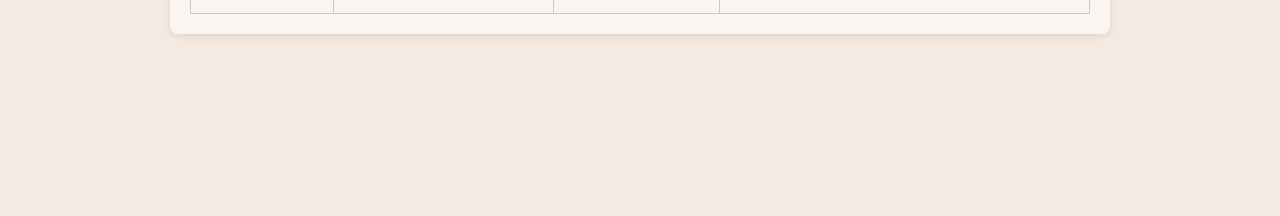
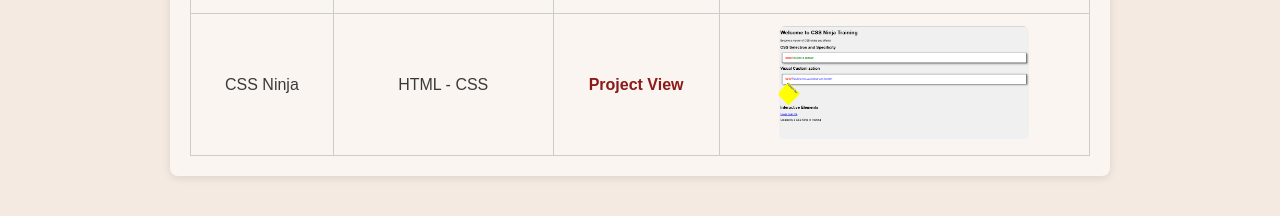
Before and after one commit to Jrestrepo18/Portafolio, a plain HTML site: page html/projects.html in a window 1280 px wide. Shown: the part 484-700 px from the top of the page. Drawn offline with Linux system fonts and the light colour scheme.

Commit message:
add new project

```diff
--- a/html/projects.html
+++ b/html/projects.html
@@ -32,6 +32,12 @@
                     <td><a href="https://jrestrepo18.github.io/Login/">Project View</a></td>
                     <td><img src="../img/proyecto.png" alt="Imagen proyecto" width="250"></td>
                 </tr>
+                <tr>
+                    <td>CSS Ninja</td>
+                    <td>HTML - CSS</td>
+                    <td><a href="https://jrestrepo18.github.io/CSS_Ninja---Semana_2/">Project View</a></td>
+                    <td><img src="../img/proyecyo CSS Ninja.png" alt="Imagen proyecto" width="250"></td>
+                </tr>
 
             </table>
         </section>
```
Also changed, not shown: img/proyecyo CSS Ninja.png (added).
